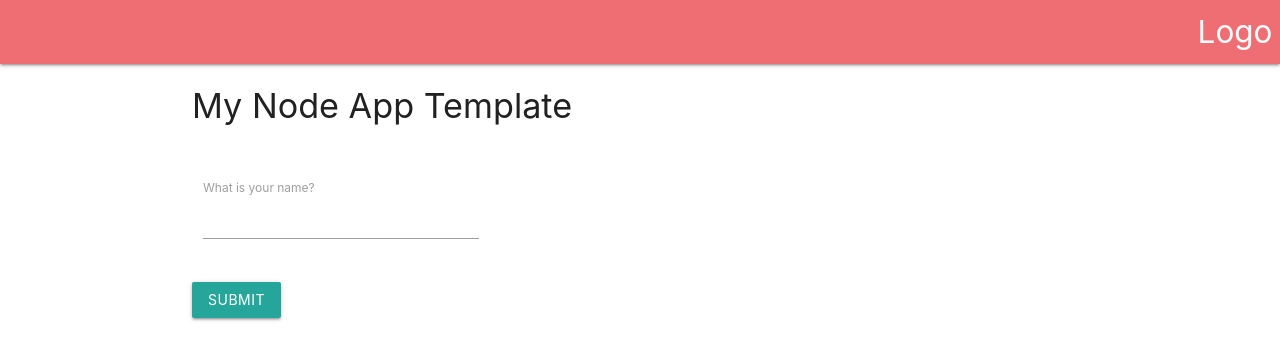
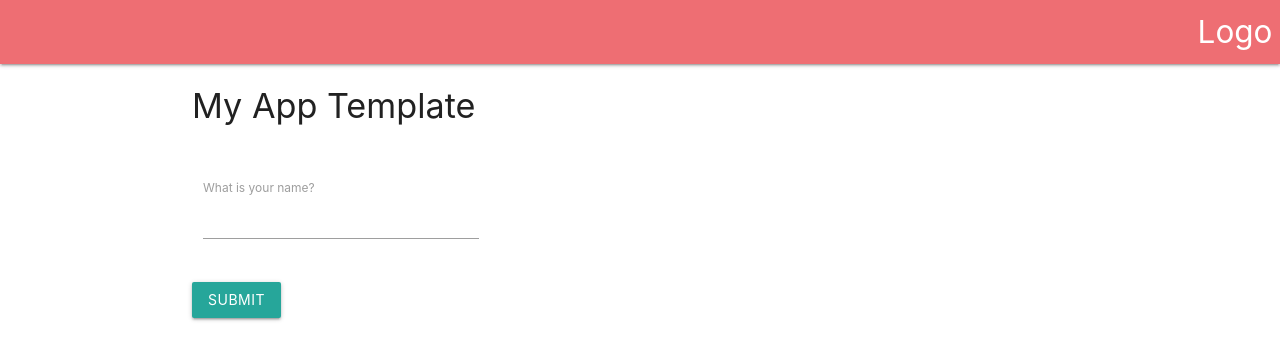
Before and after one commit to Deakin-Student-Assignment/group9, a website: page public/index.html in a window 1280 px wide. Drawn offline with nearby package versions, Linux system fonts and the light colour scheme.

Commit message:
updated title index.html

```diff
--- a/public/index.html
+++ b/public/index.html
@@ -22,7 +22,7 @@
     </nav>
 
     <div class="container">
-        <H4>My Node App Template</h4>
+        <H4>My App Template</h4>
         <div class="row"></div>
         <div class="row"></div>
         <div class="row">
```
